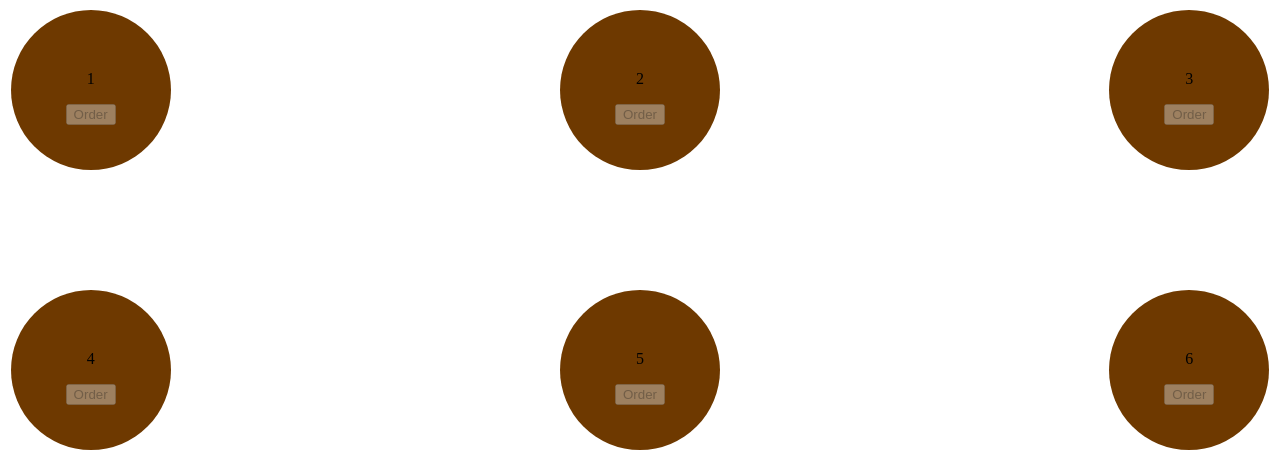
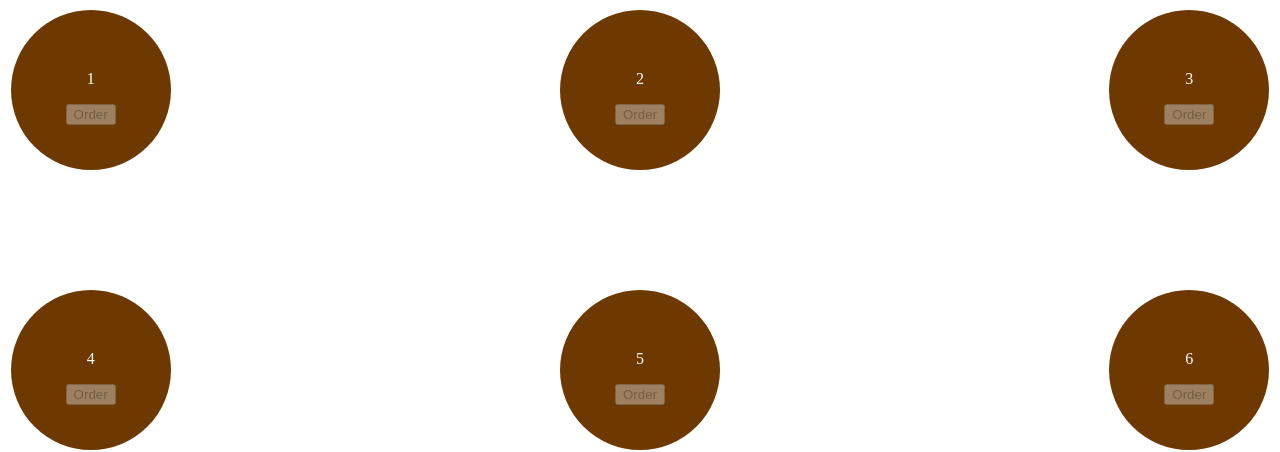
Before and after one commit to ram-mashruwala/OSENSA-Restaurant-Full-Stack-Assignment, a Svelte app in the folder client-side/: page / in a window 1280 px wide. Shown: the part 307-759 px from the top of the page. Built offline with nearby package versions, Linux system fonts and the light colour scheme; what mqtt would draw is missing.

Commit message:
Added documentation for Table Component

```diff
--- a/client-side/src/Table.svelte
+++ b/client-side/src/Table.svelte
@@ -1,3 +1,19 @@
+<!--
+@component
+
+This is a Table component that represents a single table in a restaurant
+ordering system. It uses the MQTT Handler to manage order states
+and displays the current status of the table. Users can place an order,
+view the order status, and clear the table once the order has arrived.
+
+PROPS:
+
+id: number
+	This is the id of the table, which is used to place and recieve orders and manage
+	the state of the table
+
+-->
+
 <script lang="ts">
 	import { connection_state, Order } from "./lib/MQTT_Handler.svelte";
 	import { tableState } from "./lib/state.svelte";
@@ -52,4 +68,9 @@
 	button:hover {
 		cursor: pointer;
 	}
+
+	p {
+		color: white;
+		text-align: center;
+	}
 </style>
```
